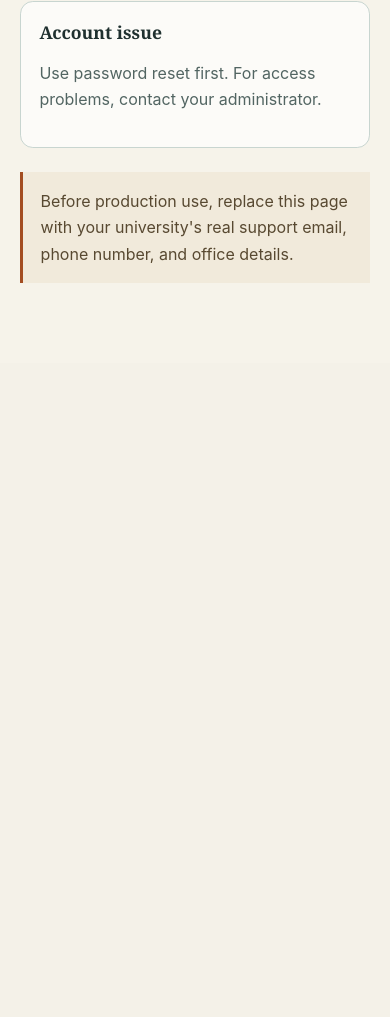
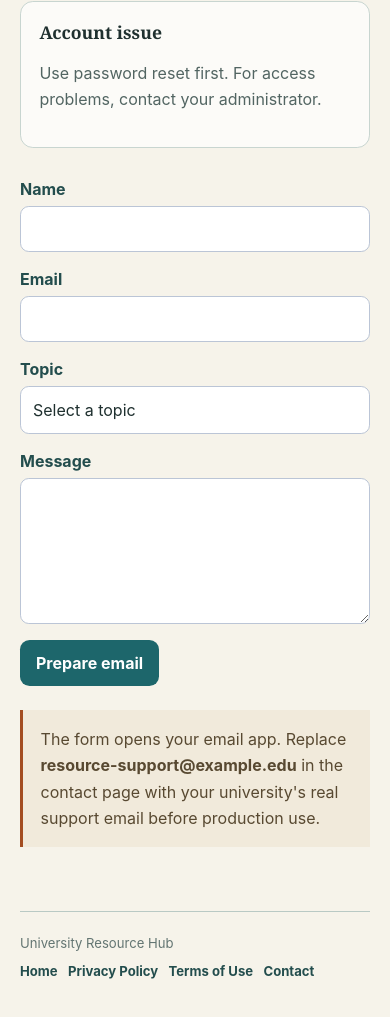
Before and after one commit to Khansa-21/lab-booking-project, an Angular app in the folder frontend/: page /contact in a window 390 px wide. Shown: the part 659-1676 px from the top of the page. Before the commit the page ends 1022 px from the top, so only its background shows below. Built offline with nearby package versions, Linux system fonts and the light colour scheme; no server answers.

Commit message:
footer setup

```diff
--- a/frontend/src/app/features/home/home.html
+++ b/frontend/src/app/features/home/home.html
@@ -6,8 +6,8 @@
     </a>
 
     <nav aria-label="Homepage navigation">
+      <a href="#how-it-works">How it works</a>
       <a href="#resources">Resources</a>
-      <a href="#how-it-works">How it works</a>
       <a class="nav-login" routerLink="/login">Login</a>
     </nav>
   </header>
@@ -17,7 +17,8 @@
       <p class="eyebrow">University resource operations</p>
       <h1 id="hero-title">Book university resources without the hassle.</h1>
       <p class="hero-copy">
-        Find the right lab or equipment, see real availability, and reserve practical time in one place.
+        Find the right lab or equipment, see real availability, and reserve practical time in one
+        place.
       </p>
       <div class="hero-actions">
         <a class="primary-action" routerLink="/login" [queryParams]="{ returnUrl: '/equipment' }">
@@ -26,12 +27,29 @@
         <a class="secondary-action" routerLink="/login">Sign in</a>
       </div>
       <p class="hero-note">Built for students, teachers, and resource administrators.</p>
+      <p class="creator-signature"><span aria-hidden="true">✦</span> A project by <strong class="creator-name">Khansa Ehsan</strong></p>
     </div>
     <div class="hero-icons" aria-hidden="true">
-      <span class="equipment-icon laptop"><svg viewBox="0 0 48 48"><rect x="9" y="10" width="30" height="21" rx="2"/><path d="M5 35h38"/></svg></span>
-      <span class="equipment-icon keyboard"><svg viewBox="0 0 48 48"><rect x="7" y="16" width="34" height="18" rx="3"/><path d="M13 22h2m4 0h2m4 0h2m4 0h2m4 0h2M13 28h14m4 0h4"/></svg></span>
-      <span class="equipment-icon camera"><svg viewBox="0 0 48 48"><path d="M8 17h10l3-4h6l3 4h10v20H8z"/><circle cx="24" cy="27" r="6"/></svg></span>
-      <span class="equipment-icon calendar"><svg viewBox="0 0 48 48"><rect x="10" y="11" width="28" height="28" rx="3"/><path d="M16 8v7m16-7v7M10 20h28m-20 7h12m-12 6h7"/></svg></span>
+      <span class="equipment-icon laptop"
+        ><svg viewBox="0 0 48 48">
+          <rect x="9" y="10" width="30" height="21" rx="2" />
+          <path d="M5 35h38" /></svg
+      ></span>
+      <span class="equipment-icon keyboard"
+        ><svg viewBox="0 0 48 48">
+          <rect x="7" y="16" width="34" height="18" rx="3" />
+          <path d="M13 22h2m4 0h2m4 0h2m4 0h2m4 0h2M13 28h14m4 0h4" /></svg
+      ></span>
+      <span class="equipment-icon camera"
+        ><svg viewBox="0 0 48 48">
+          <path d="M8 17h10l3-4h6l3 4h10v20H8z" />
+          <circle cx="24" cy="27" r="6" /></svg
+      ></span>
+      <span class="equipment-icon calendar"
+        ><svg viewBox="0 0 48 48">
+          <rect x="10" y="11" width="28" height="28" rx="3" />
+          <path d="M16 8v7m16-7v7M10 20h28m-20 7h12m-12 6h7" /></svg
+      ></span>
     </div>
   </section>
 
@@ -42,7 +60,10 @@
     </div>
     <ol class="process-list">
       <li><span>01</span><strong>Search</strong><small>Find a lab or resource.</small></li>
-      <li><span>02</span><strong>Check availability</strong><small>View the live time schedule.</small></li>
+      <li>
+        <span>02</span><strong>Check availability</strong
+        ><small>View the live time schedule.</small>
+      </li>
       <li><span>03</span><strong>Reserve</strong><small>Request your practical session.</small></li>
       <li><span>04</span><strong>Check in</strong><small>Use your booking QR code.</small></li>
     </ol>
@@ -54,10 +75,26 @@
       <h2 id="features-title">Beyond a normal booking form</h2>
     </div>
     <div class="feature-grid">
-      <article><span>↗</span><h3>Smart alternatives</h3><p>Get another available resource or time when your first choice is busy.</p></article>
-      <article><span>↺</span><h3>Waitlist</h3><p>Join a queue and receive a place when a suitable booking opens.</p></article>
-      <article><span>⌁</span><h3>QR check-in</h3><p>Confirm attendance quickly and release unused resource time.</p></article>
-      <article><span>✓</span><h3>Training eligibility</h3><p>Reserve specialist equipment only after the required training is complete.</p></article>
+      <article>
+        <span>↗</span>
+        <h3>Smart alternatives</h3>
+        <p>Get another available resource or time when your first choice is busy.</p>
+      </article>
+      <article>
+        <span>↺</span>
+        <h3>Waitlist</h3>
+        <p>Join a queue and receive a place when a suitable booking opens.</p>
+      </article>
+      <article>
+        <span>⌁</span>
+        <h3>QR check-in</h3>
+        <p>Confirm attendance quickly and release unused resource time.</p>
+      </article>
+      <article>
+        <span>✓</span>
+        <h3>Training eligibility</h3>
+        <p>Reserve specialist equipment only after the required training is complete.</p>
+      </article>
     </div>
   </section>
 
@@ -75,11 +112,15 @@
   </section>
 
   <footer class="home-footer">
-    <a class="home-brand" routerLink="/"><span class="brand-mark" aria-hidden="true">UR</span><span>University Resource Hub</span></a>
-    <p>Clear schedules. Fair access. Better use of campus resources.</p>
+    <div class="footer-brand-block">
+      <a class="home-brand" routerLink="/"
+        ><span class="brand-mark" aria-hidden="true">UR</span><span>University Resource Hub</span></a
+      >
+    </div>
+    <p>Clear schedules. Fair access.<br />Better use of campus resources.</p>
     <nav class="footer-links" aria-label="Footer navigation">
-      <a routerLink="/privacy">Privacy</a>
-      <a routerLink="/terms">Terms</a>
+      <a routerLink="/privacy">Privacy Policy</a>
+      <a routerLink="/terms">Terms of Use</a>
       <a routerLink="/contact">Contact</a>
       <a routerLink="/login">Sign in</a>
     </nav>
--- a/frontend/src/app/features/home/home.scss
+++ b/frontend/src/app/features/home/home.scss
@@ -12,6 +12,9 @@
 }
 
 .home-nav {
+  position: sticky;
+  top: 0.8rem;
+  z-index: 20;
   min-height: 4.05rem;
   display: flex;
   align-items: center;
@@ -43,6 +46,9 @@
 .secondary-action { border: 1px solid #b8c9c5; color: #234d4d; }
 .secondary-action:hover { background: #e3eeea; }
 .hero-note { margin: 1.45rem 0 0; color: #71817e; font-size: 0.88rem; }
+.creator-signature { display: inline-flex; align-items: center; gap: 0.45rem; margin: 1.1rem 0 0; padding: 0.35rem 0.65rem 0.35rem 0.45rem; border: 1px solid #e0b58f; border-radius: 999px; background: #f5e8d9; color: #87421e; font-size: 0.82rem; letter-spacing: 0.02em; }
+.creator-signature span { color: #1d666b; font-size: 1rem; }
+.creator-name { color: #234d4d; font-weight: 800; }
 .hero-icons { position: relative; min-height: 16rem; }
 .equipment-icon { position: absolute; display: grid; width: 5.2rem; height: 5.2rem; place-items: center; border: 1px solid rgba(185, 221, 211, 0.9); border-radius: 1rem; background: rgba(251, 250, 245, 0.85); box-shadow: 0 1rem 2rem rgba(29, 102, 107, 0.1); color: #1d666b; animation: icon-float 4.5s ease-in-out infinite; }
 .equipment-icon svg { width: 2.7rem; height: 2.7rem; fill: none; stroke: currentColor; stroke-width: 2; stroke-linecap: round; stroke-linejoin: round; }
@@ -68,16 +74,22 @@ h2 { margin: 0.5rem 0 0; font-family: Georgia, 'Times New Roman', serif; font-si
 .resource-types { display: grid; grid-template-columns: repeat(4, 1fr); gap: 0.75rem; padding: 0; margin: 2.3rem 0 0; list-style: none; }
 .resource-types li { padding: 1.25rem; border-left: 3px solid #a34d21; background: #e5ede8; color: #234d4d; font-weight: 750; }
 
-.home-footer { display: grid; grid-template-columns: 1fr auto auto; align-items: center; gap: 1.5rem; padding: 1.5rem 0 2rem; border-top: 1px solid #b9c9c4; }
-.home-footer p { margin: 0; color: #637572; font-size: 0.88rem; }
+.home-footer { display: grid; grid-template-columns: minmax(13rem, 1.1fr) minmax(12rem, 1fr) auto; align-items: center; gap: 1.5rem; margin-bottom: 1.5rem; padding: 1.35rem 1.5rem; border: 1px solid #316565; border-radius: 1rem; background: #234d4d; color: #f6f3ea; box-shadow: 0 0.8rem 1.8rem rgba(35, 77, 77, 0.12); }
+.footer-brand-block { display: grid; gap: 0.5rem; }
+.home-footer .home-brand { color: #f6f3ea; }
+.home-footer .brand-mark { background: #b9ddd3; color: #174c50; }
+.home-footer p { margin: 0; color: #c7ddd5; font-size: 0.86rem; line-height: 1.5; }
 .footer-links { display: flex; flex-wrap: wrap; justify-content: flex-end; gap: 0.8rem; }
+.home-footer .footer-links a { color: #f6f3ea; }
+.home-footer .footer-links a:hover { color: #e5b17d; }
 
 @media (max-width: 760px) {
   .home-nav { align-items: flex-start; padding-top: 1rem; }
   .home-nav nav { justify-content: flex-end; flex-wrap: wrap; }
   .process-section { grid-template-columns: 1fr; }
   .process-list, .feature-grid, .resource-types { grid-template-columns: repeat(2, 1fr); }
-  .home-footer { grid-template-columns: 1fr; }
+  .home-footer { grid-template-columns: 1fr; gap: 1rem; padding: 1.25rem; }
+  .footer-links { justify-content: flex-start; }
   .hero { grid-template-columns: 1fr; }
   .hero-icons { min-height: 9rem; max-width: 19rem; }
 }
--- a/frontend/src/app/features/legal/contact/contact.html
+++ b/frontend/src/app/features/legal/contact/contact.html
@@ -9,6 +9,47 @@
       <article><h2>Equipment issue</h2><p>Stop using damaged equipment and report the issue to staff.</p></article>
       <article><h2>Account issue</h2><p>Use password reset first. For access problems, contact your administrator.</p></article>
     </section>
-    <p class="notice">Before production use, replace this page with your university's real support email, phone number, and office details.</p>
+    <form class="support-form" [formGroup]="form" (ngSubmit)="submit()" novalidate>
+      <label>Name <input type="text" formControlName="name" autocomplete="name" /></label>
+      @if (form.controls.name.touched && form.controls.name.invalid) {
+        <small class="field-error">Enter your name (at least 2 characters).</small>
+      }
+
+      <label>Email <input type="email" formControlName="email" autocomplete="email" /></label>
+      @if (form.controls.email.touched && form.controls.email.invalid) {
+        <small class="field-error">Enter a valid email address.</small>
+      }
+
+      <label>Topic
+        <select formControlName="topic">
+          <option value="">Select a topic</option>
+          <option value="Booking">Booking</option>
+          <option value="Account">Account</option>
+          <option value="Training">Training</option>
+          <option value="Equipment">Equipment</option>
+        </select>
+      </label>
+      @if (form.controls.topic.touched && form.controls.topic.invalid) {
+        <small class="field-error">Select a topic.</small>
+      }
+
+      <label>Message <textarea rows="6" formControlName="message"></textarea></label>
+      @if (form.controls.message.touched && form.controls.message.invalid) {
+        <small class="field-error">Message must be between 10 and 1000 characters.</small>
+      }
+
+      <button type="submit">Prepare email</button>
+      @if (submitted()) {
+        <p class="success-message" role="status">Your message is ready.</p>
+        <a class="email-launch-link" [href]="emailLink()">Open your email app</a>
+      }
+    </form>
+    <p class="notice">The form opens your email app. Replace <strong>resource-support@example.edu</strong> in the contact page with your university's real support email before production use.</p>
   </article>
+  <footer class="legal-footer">
+    <span>University Resource Hub</span>
+    <nav class="legal-footer-links" aria-label="Legal navigation">
+      <a routerLink="/">Home</a><a routerLink="/privacy">Privacy Policy</a><a routerLink="/terms">Terms of Use</a><a routerLink="/contact">Contact</a>
+    </nav>
+  </footer>
 </main>
--- a/frontend/src/app/features/legal/contact/contact.ts
+++ b/frontend/src/app/features/legal/contact/contact.ts
@@ -1,10 +1,36 @@
-import { Component } from '@angular/core';
+import { Component, inject, signal } from '@angular/core';
 import { RouterLink } from '@angular/router';
+import { FormBuilder, ReactiveFormsModule, Validators } from '@angular/forms';
 
 @Component({
   selector: 'app-contact',
-  imports: [RouterLink],
+  imports: [RouterLink, ReactiveFormsModule],
   templateUrl: './contact.html',
   styleUrl: '../legal-page.scss',
 })
-export class Contact {}
+export class Contact {
+  private readonly formBuilder = inject(FormBuilder);
+  private readonly supportEmail = 'resource-support@example.edu';
+  readonly submitted = signal(false);
+  readonly emailLink = signal('');
+
+  readonly form = this.formBuilder.nonNullable.group({
+    name: ['', [Validators.required, Validators.minLength(2)]],
+    email: ['', [Validators.required, Validators.email]],
+    topic: ['', Validators.required],
+    message: ['', [Validators.required, Validators.minLength(10), Validators.maxLength(1000)]],
+  });
+
+  submit(): void {
+    if (this.form.invalid) {
+      this.form.markAllAsTouched();
+      return;
+    }
+
+    const { name, email, topic, message } = this.form.getRawValue();
+    const subject = encodeURIComponent(`[${topic}] University Resource Hub support`);
+    const body = encodeURIComponent(`Name: ${name}\nEmail: ${email}\n\n${message}`);
+    this.emailLink.set(`mailto:${this.supportEmail}?subject=${subject}&body=${body}`);
+    this.submitted.set(true);
+  }
+}
--- a/frontend/src/app/features/legal/legal-page.scss
+++ b/frontend/src/app/features/legal/legal-page.scss
@@ -1,7 +1,7 @@
 :host { display: block; min-height: 100vh; background: #f6f3ea; color: #1f302f; }
 
 .legal-page { width: min(100% - 2.5rem, 52rem); margin: 0 auto; padding: clamp(1rem, 4vw, 2rem) 0 4rem; }
-.legal-nav { display: flex; align-items: center; justify-content: space-between; gap: 1rem; min-height: 4rem; padding: 0 1rem; border: 1px solid #d2ddd8; border-radius: 0.8rem; background: rgba(251, 250, 245, 0.94); box-shadow: 0 0.45rem 1.2rem rgba(35, 77, 77, 0.07); }
+.legal-nav { position: sticky; top: 1rem; z-index: 20; display: flex; align-items: center; justify-content: space-between; gap: 1rem; min-height: 4rem; padding: 0 1rem; border: 1px solid #d2ddd8; border-radius: 0.8rem; background: rgba(251, 250, 245, 0.96); box-shadow: 0 0.45rem 1.2rem rgba(35, 77, 77, 0.07); }
 .brand { color: #1f302f; font-weight: 750; text-decoration: none; }
 .back-link { color: #234d4d; font-size: 0.9rem; font-weight: 700; text-decoration: none; }
 .back-link:hover { color: #a34d21; }
@@ -17,4 +17,17 @@ ul { padding-left: 1.25rem; }
 .support-options { display: grid; grid-template-columns: repeat(3, 1fr); gap: 0.75rem; margin-top: 1.4rem; }
 .support-options article { padding: 1.15rem; border: 1px solid #c8d5d0; border-radius: 0.8rem; background: rgba(255, 255, 255, 0.7); }
 .support-options h2 { margin-top: 0; font-size: 1.1rem; }
-@media (max-width: 38rem) { .support-options { grid-template-columns: 1fr; } }
+.support-form { display: grid; gap: 0.65rem; max-width: 42rem; margin-top: 1.5rem; }
+.support-form label { display: grid; gap: 0.4rem; color: #234d4d; font-weight: 650; }
+.support-form input, .support-form select, .support-form textarea { width: 100%; box-sizing: border-box; border: 1px solid #bbc5d6; border-radius: 0.55rem; padding: 0.75rem; background: #fff; color: #1f302f; font: inherit; font-weight: 400; }
+.support-form textarea { resize: vertical; }
+.support-form button { justify-self: start; margin-top: 0.4rem; }
+.field-error { color: #b42318; font-size: 0.85rem; }
+.success-message { margin: 0.35rem 0 0; color: #176b52; font-weight: 650; }
+.email-launch-link { display: inline-flex; width: fit-content; margin-top: 0.15rem; padding: 0.65rem 0.85rem; border-radius: 0.5rem; background: #1d666b; color: #fff; font-weight: 700; text-decoration: none; }
+.email-launch-link:hover { background: #154f54; }
+.legal-footer { display: flex; align-items: center; justify-content: space-between; gap: 1rem; margin-top: 4rem; padding-top: 1.4rem; border-top: 1px solid #b9c9c4; color: #637572; font-size: 0.82rem; }
+.legal-footer-links { display: flex; flex-wrap: wrap; justify-content: flex-end; gap: 0.9rem; }
+.legal-footer a { color: #234d4d; font-weight: 650; text-decoration: none; }
+.legal-footer a:hover { color: #a34d21; text-decoration: underline; }
+@media (max-width: 38rem) { .support-options { grid-template-columns: 1fr; } .legal-footer { align-items: flex-start; flex-direction: column; gap: 0.75rem; } .legal-footer-links { justify-content: flex-start; gap: 0.65rem; } }
--- a/frontend/src/app/features/legal/privacy/privacy.html
+++ b/frontend/src/app/features/legal/privacy/privacy.html
@@ -14,4 +14,10 @@
     <h2>Your choices</h2>
     <p>Ask your university resource administrator if you need to correct account information, ask about your records, or report a privacy concern.</p>
   </article>
+  <footer class="legal-footer">
+    <span>University Resource Hub</span>
+    <nav class="legal-footer-links" aria-label="Legal navigation">
+      <a routerLink="/">Home</a><a routerLink="/privacy">Privacy Policy</a><a routerLink="/terms">Terms of Use</a><a routerLink="/contact">Contact</a>
+    </nav>
+  </footer>
 </main>
--- a/frontend/src/app/features/legal/terms/terms.html
+++ b/frontend/src/app/features/legal/terms/terms.html
@@ -14,4 +14,10 @@
     <h2>Account security</h2>
     <p>Keep your password private. Contact your university resource administrator if you believe someone has accessed your account.</p>
   </article>
+  <footer class="legal-footer">
+    <span>University Resource Hub</span>
+    <nav class="legal-footer-links" aria-label="Legal navigation">
+      <a routerLink="/">Home</a><a routerLink="/privacy">Privacy Policy</a><a routerLink="/terms">Terms of Use</a><a routerLink="/contact">Contact</a>
+    </nav>
+  </footer>
 </main>
```
